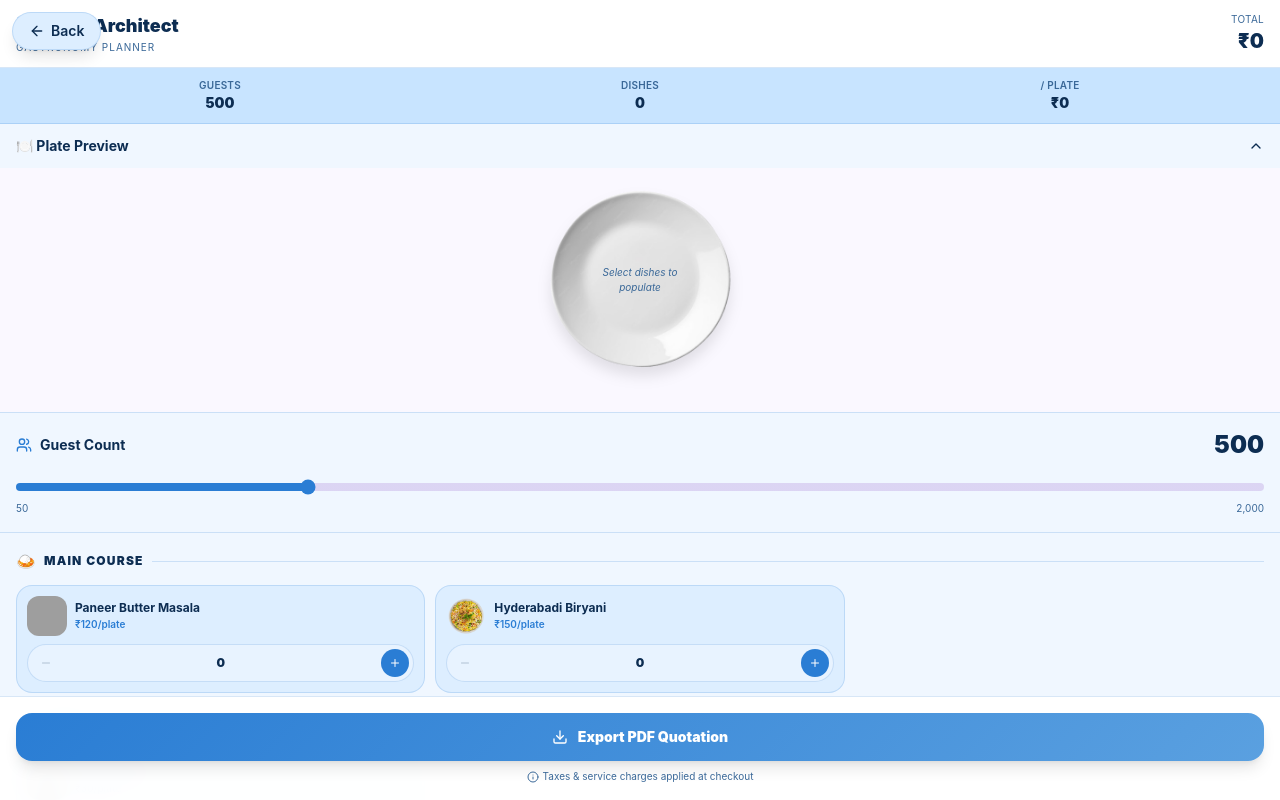
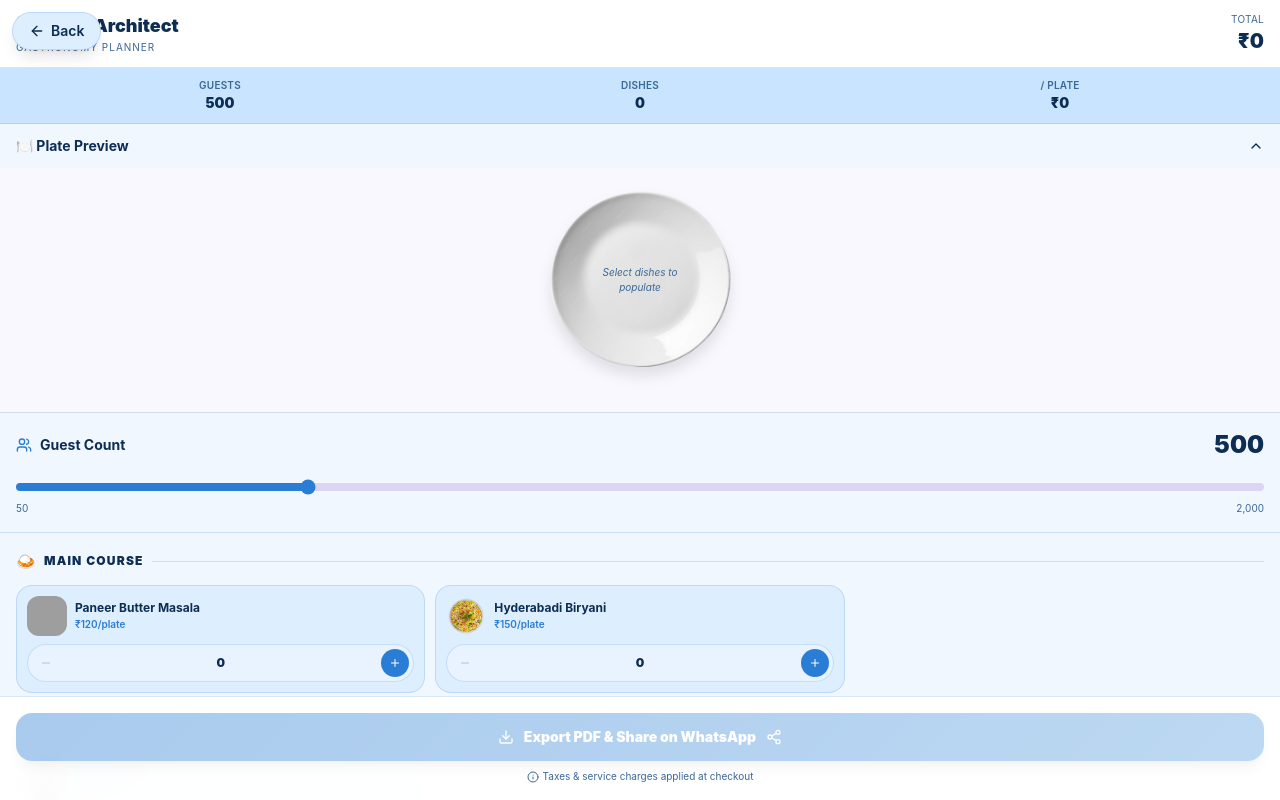
Before and after one commit to josephasborndaniel/planify, a React (Vite) app: page / in a window 1280 px wide. Both pictures are taken after a click on the button 640 px from the left and 903 px from the top of the page. Built offline with nearby package versions, Linux system fonts and the light colour scheme; grey boxes are pictures that could not be loaded.

Commit message:
Add professional PDF quotation generator with WhatsApp sharing in PlateArchitect

```diff
--- a/src/app/components/PlateArchitect.tsx
+++ b/src/app/components/PlateArchitect.tsx
@@ -1,9 +1,11 @@
 import { useState } from 'react';
-import { Minus, Plus, Download, Users, Utensils, Info, ChevronDown, ChevronUp } from 'lucide-react';
+import { Minus, Plus, Download, Users, Utensils, Info, ChevronDown, ChevronUp, Share2 } from 'lucide-react';
 import { useTheme } from '../context/ThemeContext';
 import plateImg from './plate.png';
 import waterImg from './water.png';
 import birImg from './biriyani.png';
+import jsPDF from 'jspdf';
+import autoTable from 'jspdf-autotable';
 
 interface MenuItem {
   id: string;
@@ -54,6 +56,185 @@ export function PlateArchitect() {
   const pricePerPlate = items.reduce((sum, item) => sum + (item.pricePerPlate * item.quantity), 0);
   const totalCost = pricePerPlate * guestCount;
   const totalSelected = selectedItems.length + selectedDrinks.length;
+  const allSelected = items.filter(i => i.quantity > 0);
+
+  const generateAndSharePDF = () => {
+    const doc = new jsPDF({ orientation: 'portrait', unit: 'mm', format: 'a4' });
+    const pageW = doc.internal.pageSize.getWidth();
+    const date = new Date().toLocaleDateString('en-IN', { year: 'numeric', month: 'long', day: 'numeric' });
+    const quoteNo = `PLF-${Date.now().toString().slice(-6)}`;
+
+    // ── Background header band ──
+    doc.setFillColor(42, 125, 212);
+    doc.rect(0, 0, pageW, 42, 'F');
+
+    // White accent stripe
+    doc.setFillColor(255, 255, 255, 0.15);
+    doc.setDrawColor(255, 255, 255);
+    doc.setLineWidth(0.4);
+    doc.line(0, 42, pageW, 42);
+
+    // Brand name
+    doc.setFont('helvetica', 'bold');
+    doc.setFontSize(26);
+    doc.setTextColor(255, 255, 255);
+    doc.text('PLANIFY', 14, 18);
+
+    // Tagline
+    doc.setFont('helvetica', 'normal');
+    doc.setFontSize(8);
+    doc.setTextColor(200, 230, 255);
+    doc.text('Professional Event Planning', 14, 24);
+
+    // Document title
+    doc.setFont('helvetica', 'bold');
+    doc.setFontSize(13);
+    doc.setTextColor(255, 255, 255);
+    doc.text('FOOD & CATERING QUOTATION', pageW - 14, 16, { align: 'right' });
+
+    // Quote meta
+    doc.setFont('helvetica', 'normal');
+    doc.setFontSize(8);
+    doc.setTextColor(200, 230, 255);
+    doc.text(`Quote No: ${quoteNo}`, pageW - 14, 22, { align: 'right' });
+    doc.text(`Date: ${date}`, pageW - 14, 27, { align: 'right' });
+    doc.text(`Guests: ${guestCount.toLocaleString('en-IN')}`, pageW - 14, 32, { align: 'right' });
+
+    // ── Section: Prepared by ──
+    let y = 52;
+    doc.setFillColor(240, 247, 255);
+    doc.roundedRect(14, y, pageW - 28, 22, 2, 2, 'F');
+    doc.setFont('helvetica', 'bold');
+    doc.setFontSize(8);
+    doc.setTextColor(42, 125, 212);
+    doc.text('PREPARED BY', 18, y + 6);
+    doc.setFont('helvetica', 'normal');
+    doc.setTextColor(30, 30, 30);
+    doc.text('Planify Event Management', 18, y + 12);
+    doc.text('contact@planify.in  |  +91 98765 43210  |  www.planify.in', 18, y + 17);
+
+    // ── Items table ──
+    y += 28;
+    doc.setFont('helvetica', 'bold');
+    doc.setFontSize(10);
+    doc.setTextColor(42, 125, 212);
+    doc.text('CATERING ITEMS', 14, y);
+    doc.setDrawColor(42, 125, 212);
+    doc.setLineWidth(0.5);
+    doc.line(14, y + 1, 14 + 42, y + 1);
+
+    const tableRows = allSelected.map((item, i) => [
+      i + 1,
+      item.category,
+      item.name,
+      item.quantity,
+      `Rs.${item.pricePerPlate}`,
+      `Rs.${(item.pricePerPlate * item.quantity * guestCount).toLocaleString('en-IN')}`,
+    ]);
+
+    autoTable(doc, {
+      startY: y + 4,
+      head: [['#', 'Category', 'Item', 'Qty/Plate', 'Rate/Plate', 'Total']],
+      body: tableRows,
+      theme: 'grid',
+      headStyles: {
+        fillColor: [42, 125, 212],
+        textColor: 255,
+        fontStyle: 'bold',
+        fontSize: 8,
+        halign: 'center',
+      },
+      bodyStyles: { fontSize: 8, textColor: [30, 30, 30], halign: 'center' },
+      columnStyles: {
+        0: { cellWidth: 8 },
+        1: { cellWidth: 28 },
+        2: { halign: 'left', cellWidth: 55 },
+        3: { cellWidth: 20 },
+        4: { cellWidth: 22 },
+        5: { cellWidth: 28 },
+      },
+      alternateRowStyles: { fillColor: [240, 247, 255] },
+      margin: { left: 14, right: 14 },
+    });
+
+    // ── Summary box ──
+    const afterTable = (doc as any).lastAutoTable.finalY + 8;
+    const summaryX = pageW - 14 - 72;
+
+    doc.setFillColor(42, 125, 212);
+    doc.roundedRect(summaryX, afterTable, 72, 42, 3, 3, 'F');
+
+    doc.setFont('helvetica', 'bold');
+    doc.setFontSize(8);
+    doc.setTextColor(200, 230, 255);
+    doc.text('SUMMARY', summaryX + 5, afterTable + 7);
+
+    const summaryLines = [
+      [`Guests:`, `${guestCount.toLocaleString('en-IN')}`],
+      [`Rate / Plate:`, `Rs.${pricePerPlate}`],
+      [`GST (18%):`, `Rs.${Math.round(totalCost * 0.18).toLocaleString('en-IN')}`],
+    ];
+    doc.setFont('helvetica', 'normal');
+    doc.setTextColor(220, 240, 255);
+    summaryLines.forEach(([label, val], i) => {
+      doc.text(label, summaryX + 5, afterTable + 14 + i * 7);
+      doc.text(val, summaryX + 67, afterTable + 14 + i * 7, { align: 'right' });
+    });
+
+    doc.setLineWidth(0.3);
+    doc.setDrawColor(255, 255, 255);
+    doc.line(summaryX + 5, afterTable + 33, summaryX + 67, afterTable + 33);
+
+    doc.setFont('helvetica', 'bold');
+    doc.setFontSize(10);
+    doc.setTextColor(255, 255, 255);
+    doc.text('GRAND TOTAL:', summaryX + 5, afterTable + 40);
+    doc.text(`Rs.${Math.round(totalCost * 1.18).toLocaleString('en-IN')}`, summaryX + 67, afterTable + 40, { align: 'right' });
+
+    // ── Terms ──
+    const termsY = afterTable + 52;
+    doc.setFont('helvetica', 'bold');
+    doc.setFontSize(8);
+    doc.setTextColor(42, 125, 212);
+    doc.text('TERMS & CONDITIONS', 14, termsY);
+    doc.setFont('helvetica', 'normal');
+    doc.setFontSize(7);
+    doc.setTextColor(100, 100, 100);
+    const terms = [
+      '1. This quotation is valid for 15 days from the date of issue.',
+      '2. 50% advance payment required to confirm the booking.',
+      '3. GST @18% applicable on all services.',
+      '4. Prices may vary based on seasonal availability of ingredients.',
+      '5. Cancellations within 7 days of the event are non-refundable.',
+    ];
+    terms.forEach((t, i) => doc.text(t, 14, termsY + 6 + i * 5));
+
+    // ── Footer ──
+    const footerY = doc.internal.pageSize.getHeight() - 12;
+    doc.setFillColor(42, 125, 212);
+    doc.rect(0, footerY - 4, pageW, 20, 'F');
+    doc.setFont('helvetica', 'normal');
+    doc.setFontSize(7);
+    doc.setTextColor(200, 230, 255);
+    doc.text(`© ${new Date().getFullYear()} Planify Event Management. All rights reserved.`, pageW / 2, footerY + 3, { align: 'center' });
+    doc.text('This is a computer-generated quotation and is valid without a signature.', pageW / 2, footerY + 8, { align: 'center' });
+
+    // ── Save & WhatsApp ──
+    const fileName = `Planify_Catering_Quote_${quoteNo}.pdf`;
+    doc.save(fileName);
+
+    const waText = `Hi! I just received a catering quotation from *Planify* 🍽️
+
+*Quote No:* ${quoteNo}
+*Date:* ${date}
+*Guests:* ${guestCount.toLocaleString('en-IN')}
+*Total Items:* ${allSelected.length}
+*Rate/Plate:* ₹${pricePerPlate}
+*Grand Total (incl. GST):* ₹${Math.round(totalCost * 1.18).toLocaleString('en-IN')}
+
+The detailed PDF quotation has been downloaded as *${fileName}*. Please find it attached.`;
+    window.open(`https://wa.me/?text=${encodeURIComponent(waText)}`, '_blank');
+  };
 
   return (
     <div className="flex flex-col h-screen overflow-hidden" style={{ background: bg, color: text }}>
@@ -259,11 +440,14 @@ export function PlateArchitect() {
         }}
       >
         <button
-          className="w-full py-3.5 rounded-2xl font-black text-sm flex items-center justify-center gap-2.5 transition-all active:scale-95 shadow-lg"
+          onClick={generateAndSharePDF}
+          disabled={allSelected.length === 0}
+          className="w-full py-3.5 rounded-2xl font-black text-sm flex items-center justify-center gap-2.5 transition-all active:scale-95 shadow-lg disabled:opacity-40"
           style={{ background: `linear-gradient(135deg, ${purple}, ${isDark ? '#a07ac8' : '#5aa0e0'})`, color: '#fff' }}
         >
           <Download className="w-4 h-4" />
-          Export PDF Quotation
+          Export PDF & Share on WhatsApp
+          <Share2 className="w-4 h-4" />
         </button>
         <p className="mt-2 text-center flex items-center justify-center gap-1 text-[10px]" style={{ color: textMuted }}>
           <Info className="w-3 h-3" /> Taxes & service charges applied at checkout
```
